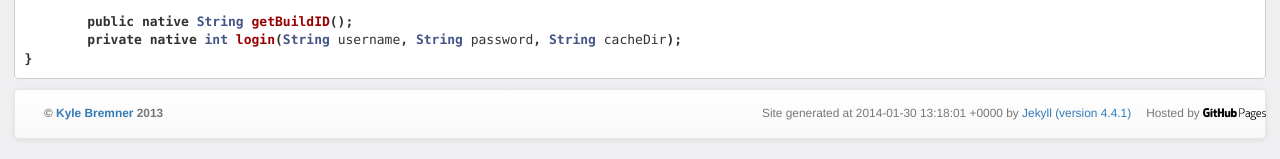
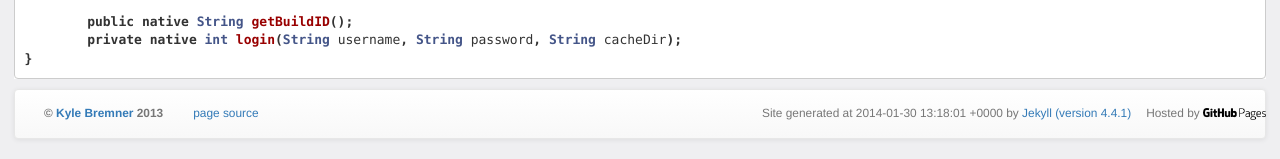
Before and after one commit to kbremner/kbremner.github.io, a Jekyll site: the page built from index.md, in a window 1280 px wide. Shown: the part 652-811 px from the top of the page. Built offline with Jekyll 4.4.1, drawn with Linux system fonts in a browser that asks for light colours; nearby versions of some CDN libraries; Markdown is read by kramdown in place of the engine named in the settings.

Commit message:
Updated default.html

```diff
--- a/_layouts/default.html
+++ b/_layouts/default.html
@@ -48,6 +48,9 @@
           <p class="nav small navbar-text navbar-left">
             <strong>&copy; <a href="mailto:kbremner.github.io@gmail.com" style="text-decoration: none;">Kyle Bremner</a> 2013</strong>
           </p>
+          <p class="nav small navbar-text navbar-left">
+            <a href="{{ page.path }}">page source</a>
+          </p>
 
           <p class="nav small navbar-text navbar-right">
            Hosted by <a href="http://pages.github.com/" target="_blank"><img src="/images/github-pages.png" height="12px" alt="GitHub Pages"></a>
```
